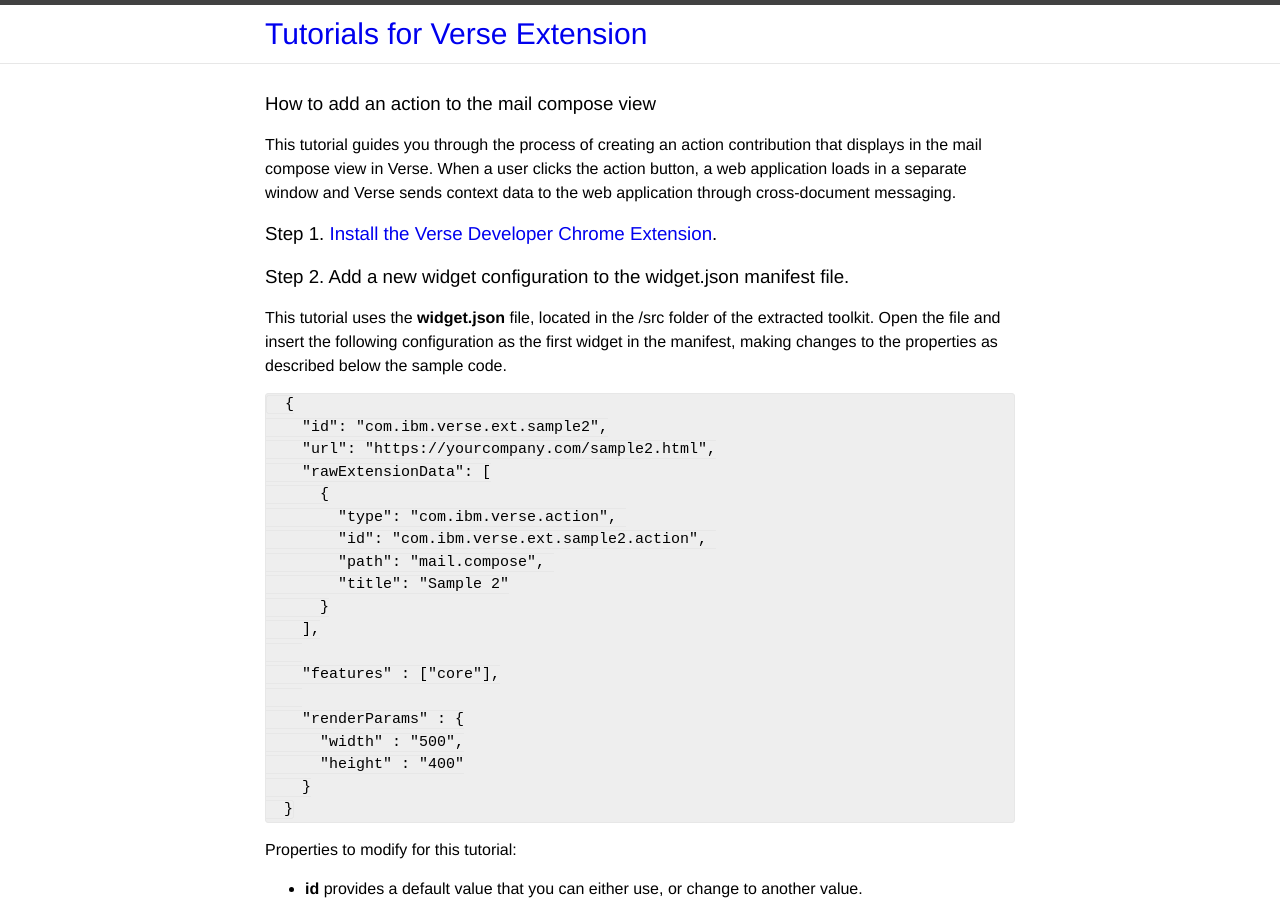
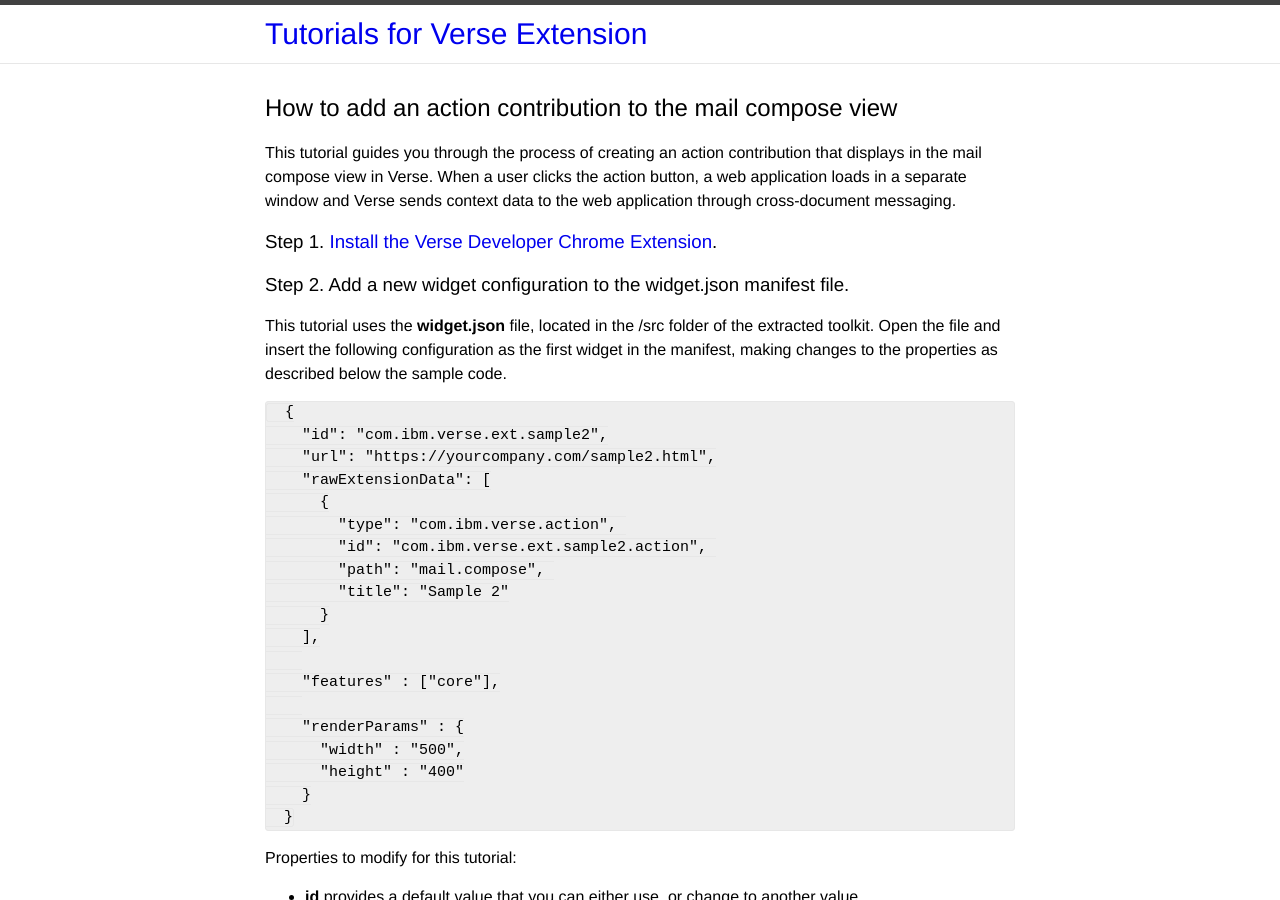
Before and after one commit to ibmverse/verse-developer, a Jekyll site: the page built from _tutorials/tutorial-mail.compose.markdown, in a window 1280 px wide and 900 px high. Built offline with Jekyll 4.4.1, drawn with Linux system fonts in a browser that asks for light colours.

Commit message:
Edits from elizabeth_bowling@us.ibm.com
@ylin Ready to merge.

````diff
--- a/_tutorials/tutorial-mail.compose.markdown
+++ b/_tutorials/tutorial-mail.compose.markdown
@@ -2,11 +2,11 @@
 [//]: # (Copyright IBM Corp. 2016  All Rights Reserved.)
 
 layout: tutorial
-title:  "How to add an action to the mail compose view"
+title:  "How to add an action contribution to the mail compose view"
 categories: tutorial_action_ext
 ---
 
-### {{page.title}}
+## {{page.title}}
 
 This tutorial guides you through the process of creating an action contribution that displays in the mail compose view in Verse. When a user clicks the action button, a web application loads in a separate window and Verse sends context data to the web application through cross-document messaging.
 
@@ -71,6 +70,7 @@
 
 
 Verse provides the following properties in context data from the mail compose view; you can use these properties in your extensions.
+
 ```
   {
     "body": "the content of mail body",
````
Also changed, not shown: other parts of _tutorials/tutorial-mail.compose.markdown (+0 -1 lines).
